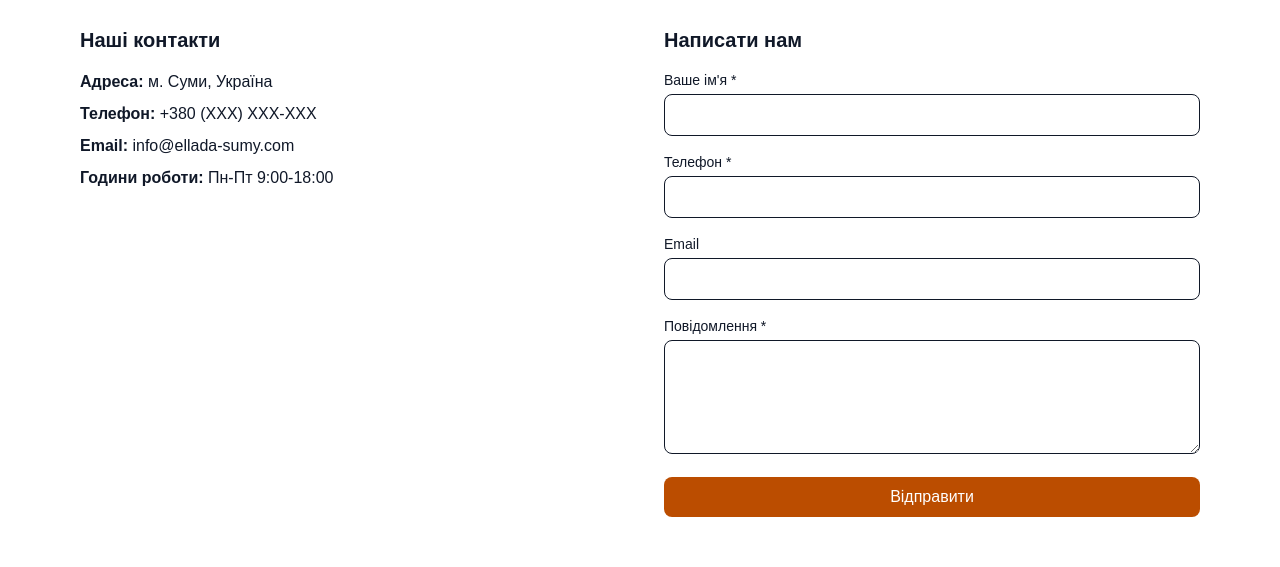
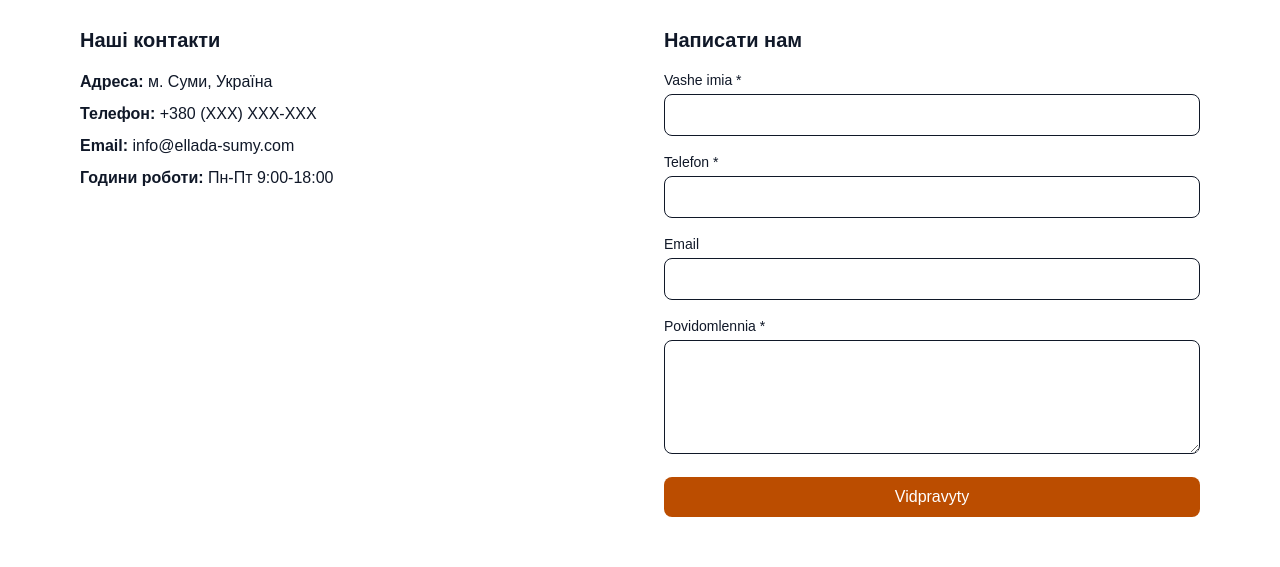
Before and after one commit to olgalambert24-dev/ellada-sumy, a Next.js app: page /kontakty in a window 1280 px wide. Shown: the part 142-709 px from the top of the page. Built offline with nearby package versions, Linux system fonts and the light colour scheme.

Commit message:
Vyp ravleno typy TypeScript u ContactForm

```diff
--- a/app/components/shared/contact-form.tsx
+++ b/app/components/shared/contact-form.tsx
@@ -6,11 +6,11 @@ export default function ContactForm() {
   const [formData, setFormData] = useState({ name: '', phone: '', email: '', message: '' });
   const [isSent, setIsSent] = useState(false);
 
-    const handleChange = (e: React.ChangeEvent<HTMLInputElement | HTMLTextAreaElement>) => {
+  const handleChange = (e: React.ChangeEvent<HTMLInputElement | HTMLTextAreaElement>) => {
     setFormData({ ...formData, [e.target.name]: e.target.value });
   };
 
-  const handleSubmit = async (e) => {
+  const handleSubmit = async (e: React.FormEvent) => {
     e.preventDefault();
     await fetch('/api/contact', {
       method: 'POST',
@@ -22,32 +22,32 @@ export default function ContactForm() {
 
   if (isSent) {
     return (
-      <div className="bg-green-100 text-green-700 px-4 py-3 rounded">
-        Дякуємо! Ваше повідомлення відправлено.
+      <div className='bg-green-100 text-green-700 px-4 py-3 rounded'>
+        Diakuemo! Vasha povidomlennia vidpravleno.
       </div>
     );
   }
 
   return (
-    <form onSubmit={handleSubmit} className="space-y-4">
+    <form onSubmit={handleSubmit} className='space-y-4'>
       <div>
-        <label className="block text-sm font-medium mb-1">Ваше ім&apos;я *</label>
-        <input type="text" name="name" value={formData.name} onChange={handleChange} required className="w-full px-3 py-2 border rounded-lg" />
+        <label className='block text-sm font-medium mb-1'>Vashe imia *</label>
+        <input type='text' name='name' value={formData.name} onChange={handleChange} required className='w-full px-3 py-2 border rounded-lg' />
       </div>
       <div>
-        <label className="block text-sm font-medium mb-1">Телефон *</label>
-        <input type="tel" name="phone" value={formData.phone} onChange={handleChange} required className="w-full px-3 py-2 border rounded-lg" />
+        <label className='block text-sm font-medium mb-1'>Telefon *</label>
+        <input type='tel' name='phone' value={formData.phone} onChange={handleChange} required className='w-full px-3 py-2 border rounded-lg' />
       </div>
       <div>
-        <label className="block text-sm font-medium mb-1">Email</label>
-        <input type="email" name="email" value={formData.email} onChange={handleChange} className="w-full px-3 py-2 border rounded-lg" />
+        <label className='block text-sm font-medium mb-1'>Email</label>
+        <input type='email' name='email' value={formData.email} onChange={handleChange} className='w-full px-3 py-2 border rounded-lg' />
       </div>
       <div>
-        <label className="block text-sm font-medium mb-1">Повідомлення *</label>
-        <textarea name="message" value={formData.message} onChange={handleChange} required rows={4} className="w-full px-3 py-2 border rounded-lg" />
+        <label className='block text-sm font-medium mb-1'>Povidomlennia *</label>
+        <textarea name='message' value={formData.message} onChange={handleChange} required rows={4} className='w-full px-3 py-2 border rounded-lg' />
       </div>
-      <button type="submit" className="w-full bg-amber-700 text-white py-2 px-4 rounded-lg hover:bg-amber-800">
-        Відправити
+      <button type='submit' className='w-full bg-amber-700 text-white py-2 px-4 rounded-lg hover:bg-amber-800'>
+        Vidpravyty
       </button>
     </form>
   );
```
